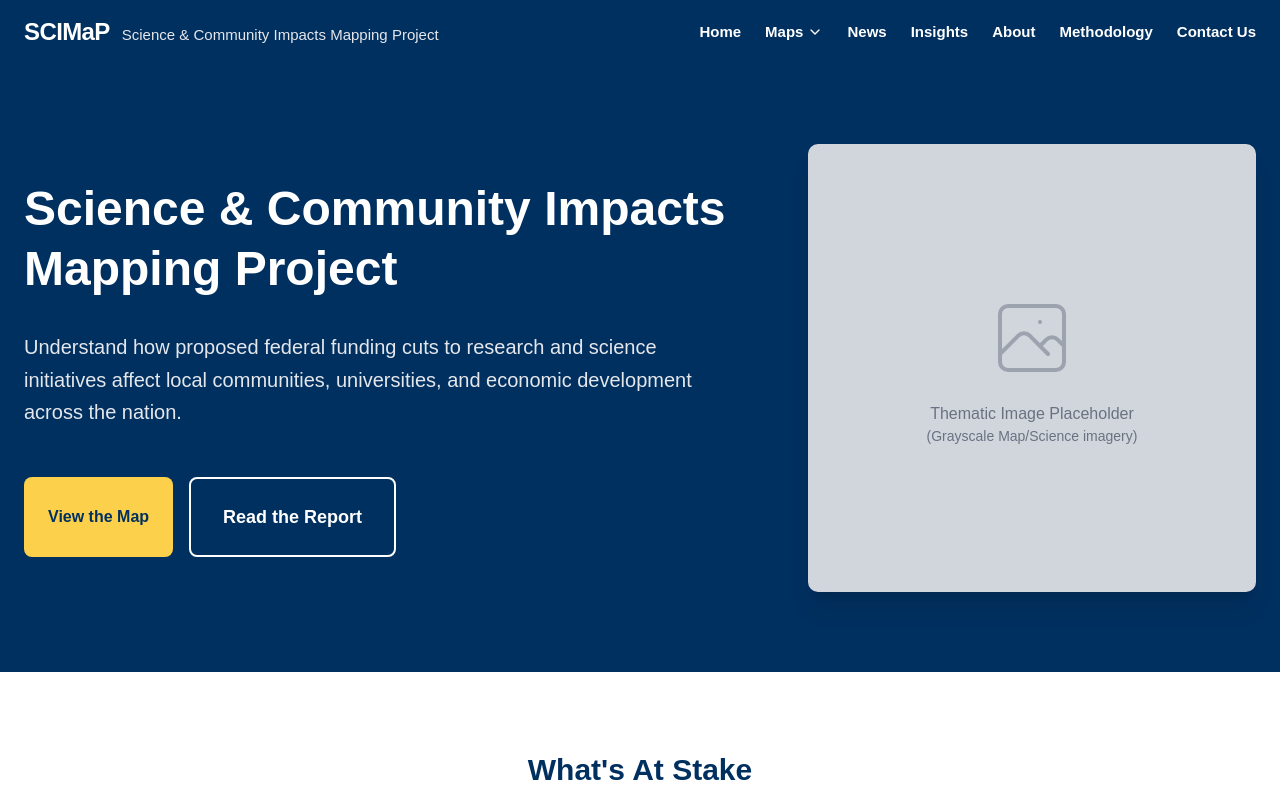
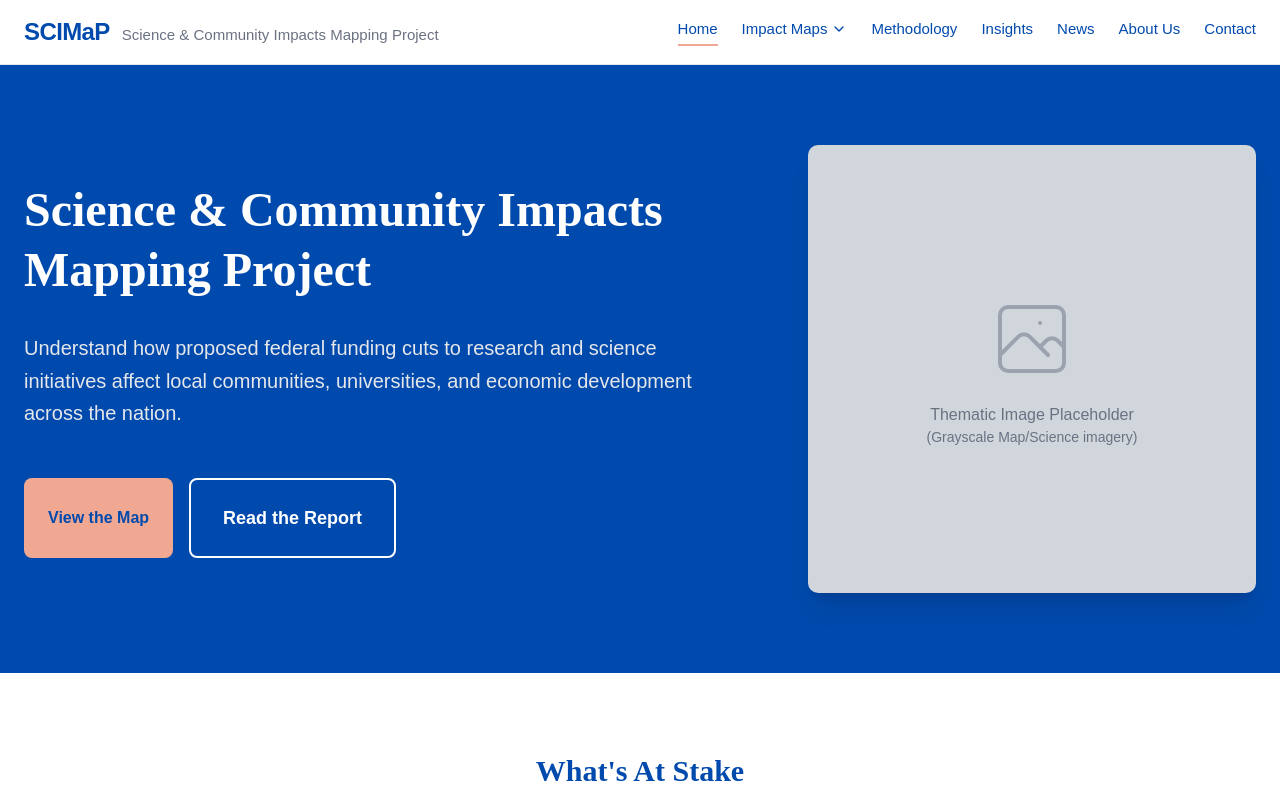
Before and after one commit to clvcooke/scimap, a React (Vite) app in the folder scimap-rewrite/: page / in a window 1280 px wide. Shown: the top 800 px of the page. Built offline with nearby package versions, Linux system fonts and the light colour scheme.

Commit message:
Improve more styles

```diff
--- a/scimap-rewrite/package.json
+++ b/scimap-rewrite/package.json
@@ -22,7 +22,8 @@
     "@deck.gl/mesh-layers": "^9.2.11",
     "@deck.gl/react": "^9.2.11",
     "@deck.gl/widgets": "^9.2.11",
-    "@fontsource-variable/geist": "^5.2.8",
+    "@fontsource-variable/dm-sans": "^5.2.8",
+    "@fontsource/libre-baskerville": "^5.2.10",
     "@tailwindcss/vite": "^4.2.1",
     "@tanstack/react-query": "^5.90.21",
     "@tanstack/react-router": "^1.166.2",
--- a/scimap-rewrite/src/index.css
+++ b/scimap-rewrite/src/index.css
@@ -1,7 +1,9 @@
 @import 'tailwindcss';
 @import 'tw-animate-css';
 @import 'shadcn/tailwind.css';
-@import '@fontsource-variable/geist';
+@import '@fontsource-variable/dm-sans';
+@import '@fontsource/libre-baskerville/400.css';
+@import '@fontsource/libre-baskerville/700.css';
 
 @custom-variant dark (&:is(.dark *));
 
@@ -75,13 +77,15 @@
 }
 
 @theme inline {
-  --font-sans: 'Geist Variable', sans-serif;
-  --color-brand-blue: #003060;
-  --color-brand-blue-light: #004080;
-  --color-brand-blue-dark: #002244;
-  --color-brand-yellow: #fcd04b;
-  --color-brand-yellow-hover: #e6a619;
-  --color-brand-sky: #4ab3e6;
+  --font-sans: 'DM Sans Variable', sans-serif;
+  --font-heading: 'Libre Baskerville', serif;
+  --color-brand-blue: #004AAD;
+  --color-brand-blue-light: #2668be;
+  --color-brand-blue-dark: #020C45;
+  --color-brand-orange: #F1A892;
+  --color-brand-orange-hover: #e8917a;
+  --color-brand-sky: #D0DCED;
+  --color-brand-red: #CC606A;
   --color-sidebar-ring: var(--sidebar-ring);
   --color-sidebar-border: var(--sidebar-border);
   --color-sidebar-accent-foreground: var(--sidebar-accent-foreground);
@@ -132,4 +136,12 @@
   html {
     @apply font-sans;
   }
+  h1,
+  h2,
+  h3,
+  h4,
+  h5,
+  h6 {
+    font-family: var(--font-heading);
+  }
 }
--- a/scimap-rewrite/src/routes/__root.tsx
+++ b/scimap-rewrite/src/routes/__root.tsx
@@ -1,10 +1,18 @@
 import { useState, useRef, useEffect } from 'react'
-import { createRootRoute, Link, Outlet } from '@tanstack/react-router'
+import { createRootRoute, Link, Outlet, useLocation } from '@tanstack/react-router'
 import { Menu, X, ChevronDown } from 'lucide-react'
+
+const navLinkBase = 'pb-1 border-b-2 transition-colors'
+const navLinkActive = { className: `${navLinkBase} border-brand-orange` }
+const navLinkInactive = {
+  className: `${navLinkBase} border-transparent hover:text-brand-blue-light`,
+}
 
 function MapsDropdown() {
   const [open, setOpen] = useState(false)
   const ref = useRef<HTMLDivElement>(null)
+  const { pathname } = useLocation()
+  const isMapActive = ['/map', '/grants', '/fy26', '/idc'].some((p) => pathname.startsWith(p))
 
   useEffect(() => {
     function handleClick(e: MouseEvent) {
@@ -18,9 +26,9 @@ function MapsDropdown() {
     <div ref={ref} className="relative">
       <button
         onClick={() => setOpen(!open)}
-        className="flex items-center gap-1 transition-colors hover:text-gray-300"
+        className={`flex items-center gap-1 ${navLinkBase} ${isMapActive ? 'border-brand-orange' : 'border-transparent hover:text-brand-blue-light'}`}
       >
-        Maps <ChevronDown className={`size-4 transition-transform ${open ? 'rotate-180' : ''}`} />
+        Impact Maps <ChevronDown className={`size-4 transition-transform ${open ? 'rotate-180' : ''}`} />
       </button>
       {open && (
         <div className="absolute right-0 top-full mt-2 w-52 rounded-md bg-white py-1 shadow-lg ring-1 ring-black/10">
@@ -55,41 +63,48 @@ function Header() {
   const [menuOpen, setMenuOpen] = useState(false)
 
   return (
-    <header className="sticky top-0 z-50 bg-brand-blue px-4 py-3 md:px-6 md:py-4">
+    <header className="sticky top-0 z-50 border-b border-gray-200 bg-white px-4 py-3 md:px-6 md:py-4">
       <div className="flex items-center justify-between">
         <div className="flex items-baseline gap-3">
-          <div className="text-xl font-bold tracking-tight text-white md:text-2xl">SCIMaP</div>
-          <div className="hidden text-[15px] font-medium text-gray-200 md:block">
+          <Link to="/" className="text-xl font-bold tracking-tight text-brand-blue md:text-2xl">
+            SCIMaP
+          </Link>
+          <div className="hidden text-[15px] font-medium text-gray-500 md:block">
             Science & Community Impacts Mapping Project
           </div>
         </div>
 
         {/* Desktop nav */}
-        <nav className="hidden items-center gap-6 text-[15px] font-semibold text-white md:flex">
-          <Link to="/" className="transition-colors hover:text-gray-300">
+        <nav className="hidden items-center gap-6 text-[15px] font-medium text-brand-blue md:flex">
+          <Link
+            to="/"
+            activeProps={navLinkActive}
+            inactiveProps={navLinkInactive}
+            activeOptions={{ exact: true }}
+          >
             Home
           </Link>
           <MapsDropdown />
-          <Link to="/news" className="transition-colors hover:text-gray-300">
+          <Link to="/methodology" activeProps={navLinkActive} inactiveProps={navLinkInactive}>
+            Methodology
+          </Link>
+          <Link to="/insights" activeProps={navLinkActive} inactiveProps={navLinkInactive}>
+            Insights
+          </Link>
+          <Link to="/news" activeProps={navLinkActive} inactiveProps={navLinkInactive}>
             News
           </Link>
-          <Link to="/insights" className="transition-colors hover:text-gray-300">
-            Insights
+          <Link to="/about" activeProps={navLinkActive} inactiveProps={navLinkInactive}>
+            About Us
           </Link>
-          <Link to="/about" className="transition-colors hover:text-gray-300">
-            About
-          </Link>
-          <Link to="/methodology" className="transition-colors hover:text-gray-300">
-            Methodology
-          </Link>
-          <Link to="/contact" className="transition-colors hover:text-gray-300">
-            Contact Us
+          <Link to="/contact" activeProps={navLinkActive} inactiveProps={navLinkInactive}>
+            Contact
           </Link>
         </nav>
 
         {/* Mobile hamburger */}
         <button
-          className="p-1 text-white md:hidden"
+          className="p-1 text-brand-blue md:hidden"
           onClick={() => setMenuOpen(!menuOpen)}
           aria-label={menuOpen ? 'Close menu' : 'Open menu'}
         >
@@ -99,33 +114,80 @@ function Header() {
 
       {/* Mobile dropdown */}
       {menuOpen && (
-        <nav className="mt-3 flex flex-col gap-3 border-t border-white/20 pt-3 text-[15px] font-semibold text-white md:hidden">
-          <Link to="/" className="text-left transition-colors hover:text-gray-300" onClick={() => setMenuOpen(false)}>
+        <nav className="mt-3 flex flex-col gap-3 border-t border-gray-200 pt-3 text-[15px] font-medium text-brand-blue md:hidden">
+          <Link
+            to="/"
+            className="text-left transition-colors hover:text-brand-blue-light"
+            activeProps={{ className: 'text-left border-l-2 border-brand-orange pl-2' }}
+            activeOptions={{ exact: true }}
+            onClick={() => setMenuOpen(false)}
+          >
             Home
           </Link>
-          <div className="text-gray-300">Maps</div>
-          <Link to="/map" className="pl-3 text-left transition-colors hover:text-gray-300" onClick={() => setMenuOpen(false)}>
+          <div className="text-gray-400">Impacts Maps</div>
+          <Link
+            to="/map"
+            className="pl-3 text-left transition-colors hover:text-brand-blue-light"
+            activeProps={{ className: 'pl-3 text-left border-l-2 border-brand-orange' }}
+            onClick={() => setMenuOpen(false)}
+          >
             Baseline Funding
           </Link>
-          <Link to="/grants" className="pl-3 text-left transition-colors hover:text-gray-300" onClick={() => setMenuOpen(false)}>
+          <Link
+            to="/grants"
+            className="pl-3 text-left transition-colors hover:text-brand-blue-light"
+            activeProps={{ className: 'pl-3 text-left border-l-2 border-brand-orange' }}
+            onClick={() => setMenuOpen(false)}
+          >
             Grant Disruptions
           </Link>
-          <Link to="/fy26" className="pl-3 text-left transition-colors hover:text-gray-300" onClick={() => setMenuOpen(false)}>
+          <Link
+            to="/fy26"
+            className="pl-3 text-left transition-colors hover:text-brand-blue-light"
+            activeProps={{ className: 'pl-3 text-left border-l-2 border-brand-orange' }}
+            onClick={() => setMenuOpen(false)}
+          >
             Award Funding Changes
           </Link>
-          <Link to="/news" className="text-left transition-colors hover:text-gray-300" onClick={() => setMenuOpen(false)}>
+
+          <Link
+            to="/insights"
+            className="text-left transition-colors hover:text-brand-blue-light"
+            activeProps={{ className: 'text-left border-l-2 border-brand-orange pl-2' }}
+            onClick={() => setMenuOpen(false)}
+          >
+            Insights
+          </Link>
+          <Link
+            to="/news"
+            className="text-left transition-colors hover:text-brand-blue-light"
+            activeProps={{ className: 'text-left border-l-2 border-brand-orange pl-2' }}
+            onClick={() => setMenuOpen(false)}
+          >
             News
           </Link>
-          <Link to="/insights" className="text-left transition-colors hover:text-gray-300" onClick={() => setMenuOpen(false)}>
-            Insights
+          <Link
+            to="/about"
+            className="text-left transition-colors hover:text-brand-blue-light"
+            activeProps={{ className: 'text-left border-l-2 border-brand-orange pl-2' }}
+            onClick={() => setMenuOpen(false)}
+          >
+            About Us
           </Link>
-          <Link to="/about" className="text-left transition-colors hover:text-gray-300" onClick={() => setMenuOpen(false)}>
-            About
-          </Link>
-          <Link to="/methodology" className="text-left transition-colors hover:text-gray-300" onClick={() => setMenuOpen(false)}>
+          <Link
+            to="/methodology"
+            className="text-left transition-colors hover:text-brand-blue-light"
+            activeProps={{ className: 'text-left border-l-2 border-brand-orange pl-2' }}
+            onClick={() => setMenuOpen(false)}
+          >
             Methodology
           </Link>
-          <Link to="/contact" className="text-left transition-colors hover:text-gray-300" onClick={() => setMenuOpen(false)}>
+          <Link
+            to="/contact"
+            className="text-left transition-colors hover:text-brand-blue-light"
+            activeProps={{ className: 'text-left border-l-2 border-brand-orange pl-2' }}
+            onClick={() => setMenuOpen(false)}
+          >
             Contact Us
           </Link>
         </nav>
@@ -157,17 +219,17 @@ export const Route = createRootRoute({
               <h4 className="text-lg font-semibold text-white">Navigation</h4>
               <ul className="flex flex-col space-y-3 text-sm text-gray-300">
                 <li>
-                  <Link to="/about" className="transition-colors hover:text-brand-yellow">
+                  <Link to="/about" className="transition-colors hover:text-brand-orange">
                     About the Project
                   </Link>
                 </li>
                 <li>
-                  <Link to="/news" className="transition-colors hover:text-brand-yellow">
+                  <Link to="/news" className="transition-colors hover:text-brand-orange">
                     News
                   </Link>
                 </li>
                 <li>
-                  <Link to="/insights" className="transition-colors hover:text-brand-yellow">
+                  <Link to="/insights" className="transition-colors hover:text-brand-orange">
                     Insights
                   </Link>
                 </li>
@@ -178,17 +240,17 @@ export const Route = createRootRoute({
               <h4 className="text-lg font-semibold text-white">Resources</h4>
               <ul className="flex flex-col space-y-3 text-sm text-gray-300">
                 <li>
-                  <a href="/" className="transition-colors hover:text-brand-yellow">
+                  <a href="/" className="transition-colors hover:text-brand-orange">
                     Impact Map
                   </a>
                 </li>
                 <li>
-                  <Link to="/insights" className="transition-colors hover:text-brand-yellow">
+                  <Link to="/insights" className="transition-colors hover:text-brand-orange">
                     Insights
                   </Link>
                 </li>
                 <li>
-                  <Link to="/contact" className="transition-colors hover:text-brand-yellow">
+                  <Link to="/contact" className="transition-colors hover:text-brand-orange">
                     Contact Us
                   </Link>
                 </li>
--- a/scimap-rewrite/src/routes/index.tsx
+++ b/scimap-rewrite/src/routes/index.tsx
@@ -25,7 +25,7 @@ function Index() {
             <div className="flex flex-col sm:flex-row gap-4 pt-4">
               <Link
                 to="/map"
-                className="inline-flex shrink-0 items-center justify-center bg-brand-yellow hover:bg-brand-yellow-hover text-brand-blue font-bold text-base px-6 py-3 h-auto rounded-md transition-all"
+                className="inline-flex shrink-0 items-center justify-center bg-brand-orange hover:bg-brand-orange-hover text-brand-blue font-bold text-base px-6 py-3 h-auto rounded-md transition-all"
               >
                 View the Map
               </Link>
@@ -128,9 +128,9 @@ function Index() {
               <input
                 type="text"
                 placeholder="ZIP Code"
-                className="w-full rounded-l-md border-0 px-4 py-4 text-gray-900 ring-1 ring-inset ring-gray-300 placeholder:text-gray-400 focus:ring-2 focus:ring-inset focus:ring-brand-yellow text-lg font-medium"
+                className="w-full rounded-l-md border-0 px-4 py-4 text-gray-900 ring-1 ring-inset ring-gray-300 placeholder:text-gray-400 focus:ring-2 focus:ring-inset focus:ring-brand-orange text-lg font-medium"
               />
-              <button className="bg-brand-yellow hover:bg-brand-yellow-hover text-brand-blue font-bold text-lg px-6 py-4 rounded-r-md transition-colors flex items-center justify-center gap-2 whitespace-nowrap">
+              <button className="bg-brand-orange hover:bg-brand-orange-hover text-brand-blue font-bold text-lg px-6 py-4 rounded-r-md transition-colors flex items-center justify-center gap-2 whitespace-nowrap">
                 Search <span aria-hidden="true">&rarr;</span>
               </button>
             </div>
@@ -187,28 +187,28 @@ function Index() {
             <h3 className="text-2xl font-bold text-brand-blue mb-8">Who We Serve</h3>
             <ul className="space-y-6">
               <li className="flex items-start">
-                <span className="text-brand-yellow text-2xl mr-4 leading-none">&bull;</span>
+                <span className="text-brand-orange text-2xl mr-4 leading-none">&bull;</span>
                 <p className="text-gray-800 text-lg">
                   <strong className="text-brand-blue">Policy Makers:</strong> Data-driven insights
                   for informed decision making
                 </p>
               </li>
               <li className="flex items-start">
-                <span className="text-brand-yellow text-2xl mr-4 leading-none">&bull;</span>
+                <span className="text-brand-orange text-2xl mr-4 leading-none">&bull;</span>
                 <p className="text-gray-800 text-lg">
                   <strong className="text-brand-blue">Journalists:</strong> Unbiased data and
                   visualizations for reporting
                 </p>
               </li>
               <li className="flex items-start">
-                <span className="text-brand-yellow text-2xl mr-4 leading-none">&bull;</span>
+                <span className="text-brand-orange text-2xl mr-4 leading-none">&bull;</span>
                 <p className="text-gray-800 text-lg">
                   <strong className="text-brand-blue">Advocacy Groups:</strong> Evidence-based
                   resources for campaigns
                 </p>
               </li>
               <li className="flex items-start">
-                <span className="text-brand-yellow text-2xl mr-4 leading-none">&bull;</span>
+                <span className="text-brand-orange text-2xl mr-4 leading-none">&bull;</span>
                 <p className="text-gray-800 text-lg">
                   <strong className="text-brand-blue">The Public:</strong> Clear understanding of
                   science funding&apos;s local impact
--- a/scimap-rewrite/src/routes/methodology.tsx
+++ b/scimap-rewrite/src/routes/methodology.tsx
@@ -63,7 +63,7 @@ function Intro({ children }: { children: ReactNode }) {
 
 function BulletList({
   items,
-  dotColor = 'bg-brand-yellow',
+  dotColor = 'bg-brand-orange',
   textColor = 'text-gray-700',
 }: {
   items: (string | { name: string; desc: string })[]
@@ -191,7 +191,7 @@ function MethodologyPage() {
       <section className="relative w-full overflow-hidden bg-brand-blue px-6 py-14 md:py-20">
         <div className="pointer-events-none absolute inset-0 opacity-10">
           <div className="absolute -left-20 -top-20 h-96 w-96 rounded-full bg-brand-sky blur-3xl" />
-          <div className="absolute -bottom-20 -right-20 h-96 w-96 rounded-full bg-brand-yellow blur-3xl" />
+          <div className="absolute -bottom-20 -right-20 h-96 w-96 rounded-full bg-brand-orange blur-3xl" />
         </div>
         <div className="relative mx-auto max-w-4xl text-center">
           <h1 className="text-4xl font-extrabold leading-tight text-white md:text-5xl">
```
Also changed, not shown: 1 other file (tests, documents, lock files or other folders).
